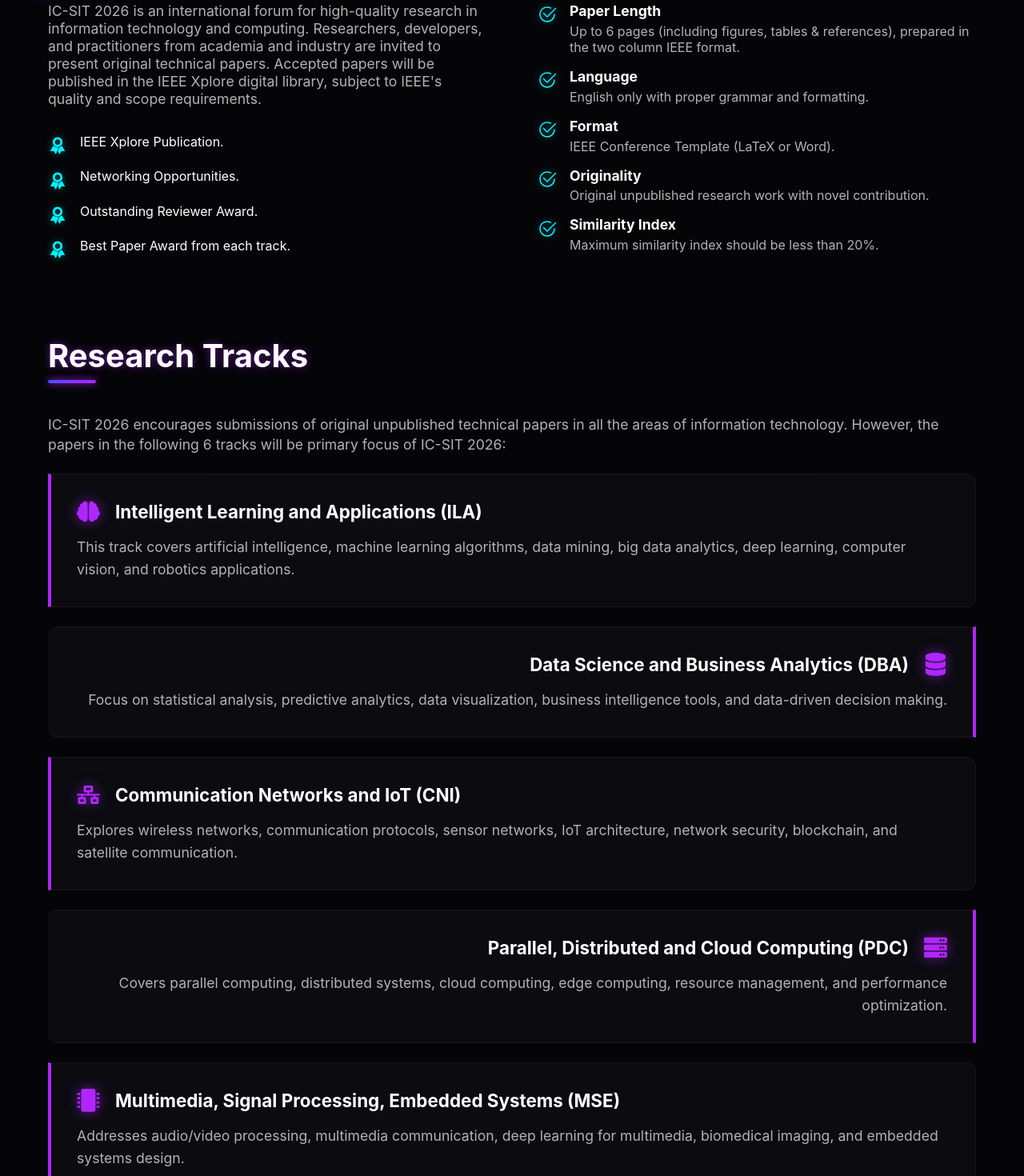
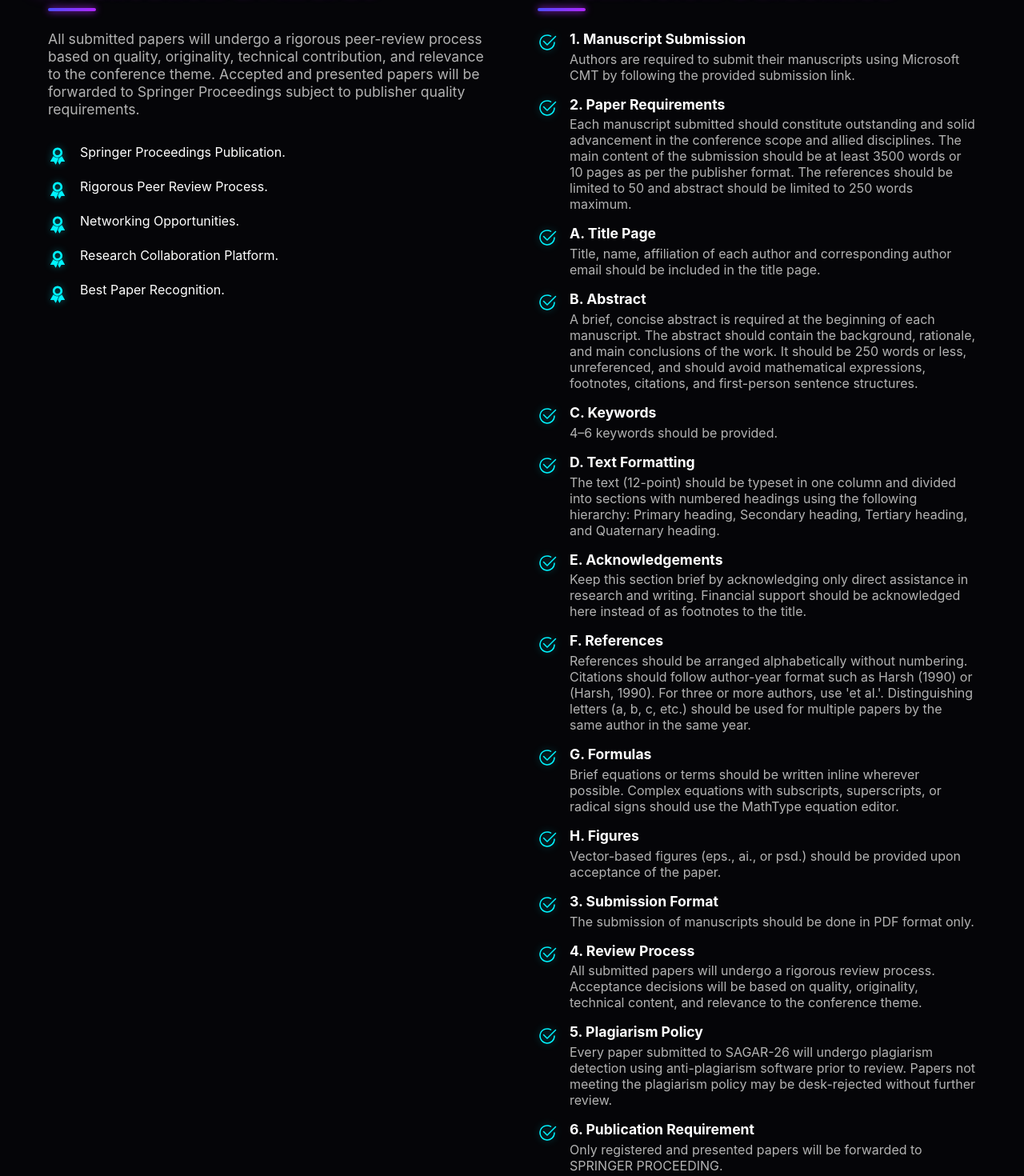
Before and after one commit to AlienMinus/ABIT-Conference_Paper, a React (Vite) app: page /for-authors/call-for-papers in a window 1280 px wide. Shown: the part 780-2250 px from the top of the page at 80% size. Built offline with nearby package versions, Linux system fonts and the light colour scheme.

Commit message:
conference paper

```diff
--- a/src/components/IconMapper/IconMapper.jsx
+++ b/src/components/IconMapper/IconMapper.jsx
@@ -1,5 +1,49 @@
 import React from 'react'
-import { FaFacebook, FaInstagram, FaLinkedin, FaYoutube, FaFileAlt, FaCheckCircle, FaUser, FaEarlybirds, FaVideo, FaBullseye, FaMapMarkerAlt, FaCalendarAlt, FaBrain, FaDatabase, FaNetworkWired, FaServer, FaMicrochip, FaBolt, FaTimesCircle, FaGlobe, FaFilePdf, FaPlane, FaTrain, FaRoute, FaSearch, FaTimes, FaSun, FaMoon, FaArrowUp, FaEnvelope, FaPhone, FaRobot, FaPaperPlane, FaCommentDots } from 'react-icons/fa'
+
+import {
+  FaFacebook,
+  FaInstagram,
+  FaLinkedin,
+  FaYoutube,
+  FaFileAlt,
+  FaCheckCircle,
+  FaUser,
+  FaEarlybirds,
+  FaVideo,
+  FaBullseye,
+  FaMapMarkerAlt,
+  FaCalendarAlt,
+  FaBrain,
+  FaDatabase,
+  FaNetworkWired,
+  FaServer,
+  FaMicrochip,
+  FaBolt,
+  FaTimesCircle,
+  FaGlobe,
+  FaFilePdf,
+  FaPlane,
+  FaTrain,
+  FaRoute,
+  FaSearch,
+  FaTimes,
+  FaSun,
+  FaMoon,
+  FaArrowUp,
+  FaEnvelope,
+  FaPhone,
+  FaRobot,
+  FaPaperPlane,
+  FaCommentDots,
+  FaChartLine,
+  FaLightbulb,
+  FaCar,
+  FaBatteryHalf,
+  FaShieldAlt,
+  FaProjectDiagram,
+  FaLeaf
+} from 'react-icons/fa'
+
 import { FaXTwitter } from 'react-icons/fa6'
 import { IoIosRibbon } from 'react-icons/io'
 import { BsCheck2Circle } from 'react-icons/bs'
@@ -31,6 +75,16 @@ const iconMap = {
   FaServer: FaServer,
   FaMicrochip: FaMicrochip,
   FaBolt: FaBolt,
+  FaChartLine: FaChartLine,
+  FaLightbulb: FaLightbulb,
+  FaCar: FaCar,
+  FaBatteryHalf: FaBatteryHalf,
+  FaShieldAlt: FaShieldAlt,
+  FaProjectDiagram: FaProjectDiagram,
+  FaRobot: FaRobot,
+  FaLeaf: FaLeaf,
+
+  // Misc
   IoIosRibbon: IoIosRibbon,
   BsCheck2Circle: BsCheck2Circle,
   FaTimesCircle: FaTimesCircle,
@@ -46,15 +100,19 @@ const iconMap = {
   FaArrowUp: FaArrowUp,
   FaEnvelope: FaEnvelope,
   FaPhone: FaPhone,
-  FaRobot: FaRobot,
   FaPaperPlane: FaPaperPlane,
   FaCommentDots: FaCommentDots
 }
 
 const IconMapper = ({ iconName, ...props }) => {
   const Icon = iconMap[iconName]
-  if (!Icon) return null
+
+  if (!Icon) {
+    console.warn(`Icon "${iconName}" not found`)
+    return null
+  }
+
   return <Icon {...props} />
 }
 
-export default IconMapper
+export default IconMapper;
--- a/src/data/callForPaper.json
+++ b/src/data/callForPaper.json
@@ -1,82 +1,153 @@
 {
   "title": "Call For Paper",
-  "description": "We invite original research papers that advance the state-of-the-art in advanced computing and digital innovation. Join leading researchers and practitioners from academia and industry in sharing groundbreaking discoveries.",
+  "description": "Conference seeks papers in all aspects of Soft Computing Techniques in Renewable Energy Systems and Smart Grid Technologies. Researchers, academicians, industry experts, and practitioners are invited to submit original research contributions related to intelligent energy systems and sustainable computing solutions.",
   "recordNumber": "69723",
   "brochureLink": "/Brochure.pdf",
+
   "publication": {
     "title": "Publication & Awards",
-    "description": "IC-SIT 2026 is an international forum for high-quality research in information technology and computing. Researchers, developers, and practitioners from academia and industry are invited to present original technical papers. Accepted papers will be published in the IEEE Xplore digital library, subject to IEEE's quality and scope requirements.",
+    "description": "All submitted papers will undergo a rigorous peer-review process based on quality, originality, technical contribution, and relevance to the conference theme. Accepted and presented papers will be forwarded to Springer Proceedings subject to publisher quality requirements.",
     "features": [
-      "IEEE Xplore Publication.",
+      "Springer Proceedings Publication.",
+      "Rigorous Peer Review Process.",
       "Networking Opportunities.",
-      "Outstanding Reviewer Award.",
-      "Best Paper Award from each track."
+      "Research Collaboration Platform.",
+      "Best Paper Recognition."
     ]
   },
+
   "submission": {
     "title": "Submission Guidelines",
     "guidelines": [
       {
-        "title": "Paper Length",
-        "description": "Up to 6 pages (including figures, tables & references), prepared in the two column IEEE format."
+        "title": "1. Manuscript Submission",
+        "description": "Authors are required to submit their manuscripts using Microsoft CMT by following the provided submission link."
       },
       {
-        "title": "Language",
-        "description": "English only with proper grammar and formatting."
+        "title": "2. Paper Requirements",
+        "description": "Each manuscript submitted should constitute outstanding and solid advancement in the conference scope and allied disciplines. The main content of the submission should be at least 3500 words or 10 pages as per the publisher format. The references should be limited to 50 and abstract should be limited to 250 words maximum."
       },
       {
-        "title": "Format",
-        "description": "IEEE Conference Template (LaTeX or Word)."
+        "title": "A. Title Page",
+        "description": "Title, name, affiliation of each author and corresponding author email should be included in the title page."
       },
       {
-        "title": "Originality",
-        "description": "Original unpublished research work with novel contribution."
+        "title": "B. Abstract",
+        "description": "A brief, concise abstract is required at the beginning of each manuscript. The abstract should contain the background, rationale, and main conclusions of the work. It should be 250 words or less, unreferenced, and should avoid mathematical expressions, footnotes, citations, and first-person sentence structures."
       },
       {
-        "title": "Similarity Index",
-        "description": "Maximum similarity index should be less than 20%."
+        "title": "C. Keywords",
+        "description": "4–6 keywords should be provided."
+      },
+      {
+        "title": "D. Text Formatting",
+        "description": "The text (12-point) should be typeset in one column and divided into sections with numbered headings using the following hierarchy: Primary heading, Secondary heading, Tertiary heading, and Quaternary heading."
+      },
+      {
+        "title": "E. Acknowledgements",
+        "description": "Keep this section brief by acknowledging only direct assistance in research and writing. Financial support should be acknowledged here instead of as footnotes to the title."
+      },
+      {
+        "title": "F. References",
+        "description": "References should be arranged alphabetically without numbering. Citations should follow author-year format such as Harsh (1990) or (Harsh, 1990). For three or more authors, use 'et al.'. Distinguishing letters (a, b, c, etc.) should be used for multiple papers by the same author in the same year."
+      },
+      {
+        "title": "G. Formulas",
+        "description": "Brief equations or terms should be written inline wherever possible. Complex equations with subscripts, superscripts, or radical signs should use the MathType equation editor."
+      },
+      {
+        "title": "H. Figures",
+        "description": "Vector-based figures (eps., ai., or psd.) should be provided upon acceptance of the paper."
+      },
+      {
+        "title": "3. Submission Format",
+        "description": "The submission of manuscripts should be done in PDF format only."
+      },
+      {
+        "title": "4. Review Process",
+        "description": "All submitted papers will undergo a rigorous review process. Acceptance decisions will be based on quality, originality, technical content, and relevance to the conference theme."
+      },
+      {
+        "title": "5. Plagiarism Policy",
+        "description": "Every paper submitted to SAGAR-26 will undergo plagiarism detection using anti-plagiarism software prior to review. Papers not meeting the plagiarism policy may be desk-rejected without further review."
+      },
+      {
+        "title": "6. Publication Requirement",
+        "description": "Only registered and presented papers will be forwarded to SPRINGER PROCEEDING."
+      },
+      {
+        "title": "7. Author Policy",
+        "description": "SAGAR-26 strictly prohibits authors from altering their details or the sequence of authors once a manuscript has been submitted."
       }
     ]
   },
+
   "tracks": {
     "title": "Research Tracks",
-    "description": "IC-SIT 2026 encourages submissions of original unpublished technical papers in all the areas of information technology. However, the papers in the following 6 tracks will be primary focus of IC-SIT 2026:",
+    "description": "The conference invites submissions in all areas related to Soft Computing Techniques in Renewable Energy Systems and Smart Grid Technologies, including but not limited to the following tracks:",
+
     "list": [
       {
-        "title": "Intelligent Learning and Applications (ILA)",
-        "description": "This track covers artificial intelligence, machine learning algorithms, data mining, big data analytics, deep learning, computer vision, and robotics applications.",
+        "title": "Smart Grid Planning and Operation",
+        "description": "Soft computing techniques for smart grid planning, operation, monitoring, and optimization.",
+        "icon": "FaBolt"
+      },
+      {
+        "title": "AI & ML for Energy Forecasting",
+        "description": "Artificial intelligence and machine learning methods for load forecasting and renewable energy prediction.",
         "icon": "FaBrain"
       },
       {
-        "title": "Data Science and Business Analytics (DBA)",
-        "description": "Focus on statistical analysis, predictive analytics, data visualization, business intelligence tools, and data-driven decision making.",
-        "icon": "FaDatabase"
+        "title": "Power System Optimization",
+        "description": "Optimization techniques for power system operation, control, scheduling, and efficiency improvement.",
+        "icon": "FaChartLine"
       },
       {
-        "title": "Communication Networks and IoT (CNI)",
-        "description": "Explores wireless networks, communication protocols, sensor networks, IoT architecture, network security, blockchain, and satellite communication.",
-        "icon": "FaNetworkWired"
+        "title": "Demand Response and Energy Management",
+        "description": "Intelligent demand-side management and demand response strategies for modern power systems.",
+        "icon": "FaLightbulb"
       },
       {
-        "title": "Parallel, Distributed and Cloud Computing (PDC)",
-        "description": "Covers parallel computing, distributed systems, cloud computing, edge computing, resource management, and performance optimization.",
-        "icon": "FaServer"
+        "title": "Electric Vehicles and Charging Infrastructure",
+        "description": "Optimization and integration of electric vehicles and charging systems into smart grids.",
+        "icon": "FaCar"
       },
       {
-        "title": "Multimedia, Signal Processing, Embedded Systems (MSE)",
-        "description": "Addresses audio/video processing, multimedia communication, deep learning for multimedia, biomedical imaging, and embedded systems design.",
-        "icon": "FaMicrochip"
+        "title": "Energy Storage and Microgrids",
+        "description": "Advanced energy storage technologies, microgrid control, and sustainable energy management.",
+        "icon": "FaBatteryHalf"
       },
       {
-        "title": "Power, Control and Smart Grid (PCS)",
-        "description": "Focuses on power electronics, electrical machines, renewable energy, intelligent control systems, smart grids, and grid automation.",
-        "icon": "FaBolt"
+        "title": "Cybersecurity and Smart Grid Protection",
+        "description": "Protection, stability, reliability, and cybersecurity solutions for smart grid infrastructure.",
+        "icon": "FaShieldAlt"
+      },
+      {
+        "title": "Hybrid Optimization Algorithms",
+        "description": "Applications of PSO, GA, DE, ACO, SFOA, and other hybrid optimization techniques.",
+        "icon": "FaProjectDiagram"
+      },
+      {
+        "title": "Deep Learning and Reinforcement Learning",
+        "description": "Applications of deep learning and reinforcement learning in smart grid systems and energy analytics.",
+        "icon": "FaRobot"
+      },
+      {
+        "title": "Carbon Neutrality and Sustainable Energy Management",
+        "description": "Research focusing on carbon neutrality strategies, sustainable energy utilization, green technologies, and intelligent energy management systems.",
+        "icon": "FaLeaf"
+      },
+      {
+        "title": "IoT and Communication Technologies",
+        "description": "IoT-enabled smart grids, communication protocols, sensor networks, and intelligent monitoring systems.",
+        "icon": "FaNetworkWired"
       }
     ]
   },
+
   "footer": {
     "title": "Ready to Submit?",
-    "description": "Join researchers from around the world in advancing the field of computing and digital innovation.",
+    "description": "Join researchers and innovators working towards sustainable energy systems, smart grids, and intelligent renewable energy technologies.",
     "templateLink": "/GBM.pdf"
   }
 }
```
